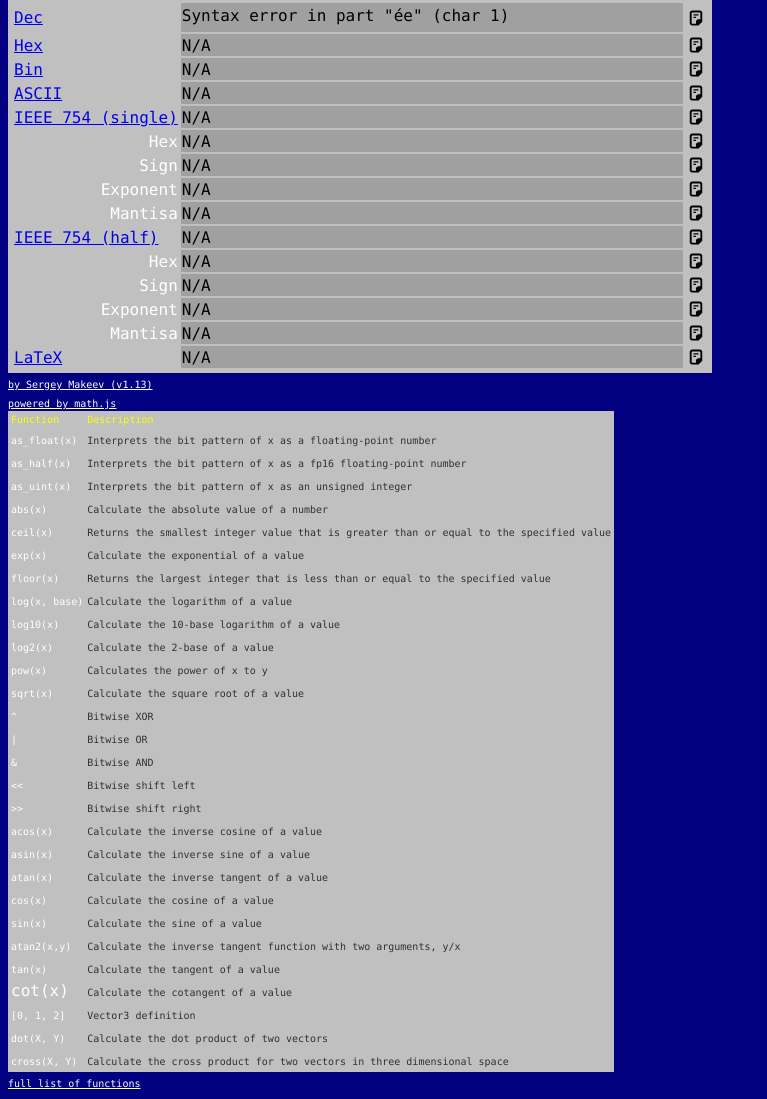
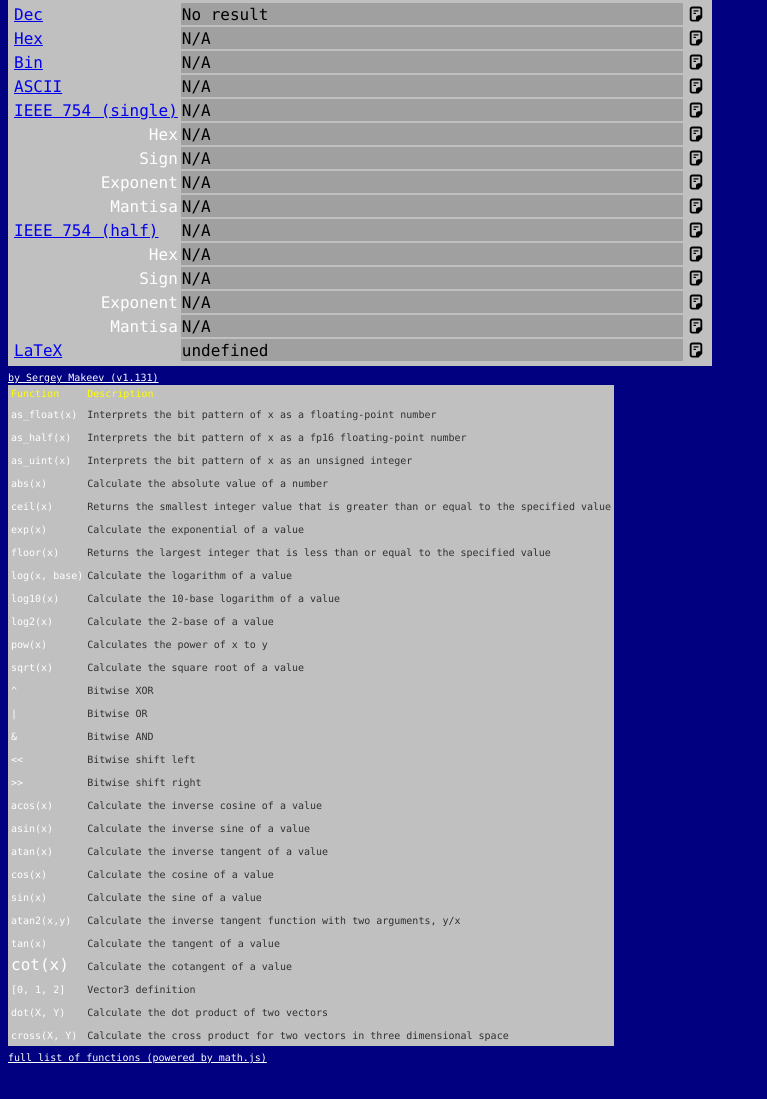
Before and after one commit to SergeyMakeev/ECalc, a plain HTML site: page index.html in a window 1280 px wide. Shown: the part 62-1161 px from the top of the page, without its empty margins (0-767 px from the left). After the commit the page ends 1135 px from the top, so only its background shows below. Drawn offline with Linux system fonts and the light colour scheme.

Commit message:
quick fix for empty expressions

```diff
--- a/index.html
+++ b/index.html
@@ -38,9 +38,12 @@
     }
 */
     var urlParams = new URLSearchParams(window.location.search);
-    var expr = atob(urlParams.get('expr'));
-    console.log(expr);
-    return expr;
+    if (urlParams.has('expr'))
+    {
+        var expr = atob(urlParams.get('expr'));
+        //console.log(expr);
+        return expr;
+    }
 
     return null;
 }
@@ -954,8 +957,7 @@
 </div>
 
 <div>
-        <a class="small" href="https://www.linkedin.com/in/sergeymakeev/" target="_blank">by Sergey Makeev (v1.13)</a><br>
-        <a class="small" href="https://mathjs.org/index.html" target="_blank">powered by math.js</a>
+        <a class="small" href="https://www.linkedin.com/in/sergeymakeev/" target="_blank">by Sergey Makeev (v1.131)</a><br>
 </div>
 
 <div>
@@ -1079,7 +1081,7 @@
     </table>
 
 
-    <a class="small" href="https://mathjs.org/docs/reference/functions.html" target="_blank">full list of functions</a>
+    <a class="small" href="https://mathjs.org/docs/reference/functions.html" target="_blank">full list of functions (powered by math.js)</a>
 
 </div>
 
```
